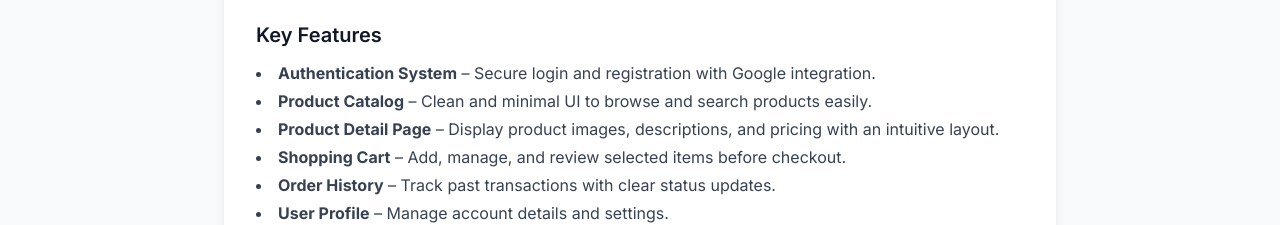
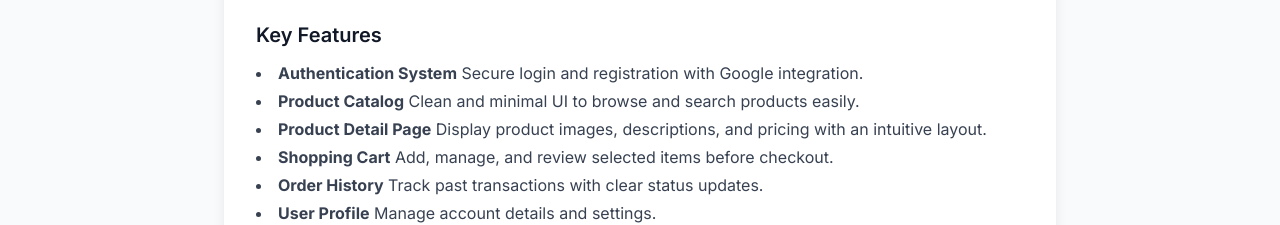
Before and after one commit to muhammadgqganteng/simple-porto, a plain HTML site: page pages/see1.html in a window 1280 px wide. Shown: the part 577-802 px from the top of the page. Drawn offline with nearby package versions, Linux system fonts and the light colour scheme.

Commit message:
menambahkan

```diff
--- a/pages/see1.html
+++ b/pages/see1.html
@@ -34,12 +34,12 @@
 
                 <h2 class="text-xl font-semibold text-gray-900 mb-3">Key Features</h2>
                 <ul class="list-disc list-inside text-gray-700 mb-6 space-y-1">
-                    <li><strong>Authentication System</strong> – Secure login and registration with Google integration.</li>
-                    <li><strong>Product Catalog</strong> – Clean and minimal UI to browse and search products easily.</li>
-                    <li><strong>Product Detail Page</strong> – Display product images, descriptions, and pricing with an intuitive layout.</li>
-                    <li><strong>Shopping Cart</strong> – Add, manage, and review selected items before checkout.</li>
-                    <li><strong>Order History</strong> – Track past transactions with clear status updates.</li>
-                    <li><strong>User Profile</strong> – Manage account details and settings.</li>
+                    <li><strong>Authentication System</strong> Secure login and registration with Google integration.</li>
+                    <li><strong>Product Catalog</strong> Clean and minimal UI to browse and search products easily.</li>
+                    <li><strong>Product Detail Page</strong> Display product images, descriptions, and pricing with an intuitive layout.</li>
+                    <li><strong>Shopping Cart</strong> Add, manage, and review selected items before checkout.</li>
+                    <li><strong>Order History</strong> Track past transactions with clear status updates.</li>
+                    <li><strong>User Profile</strong> Manage account details and settings.</li>
                 </ul>
 
                 <p class="text-gray-700 text-base leading-relaxed mb-6">
```
Also changed, not shown: index.html (+14 -9 lines), image/2.png (added).
